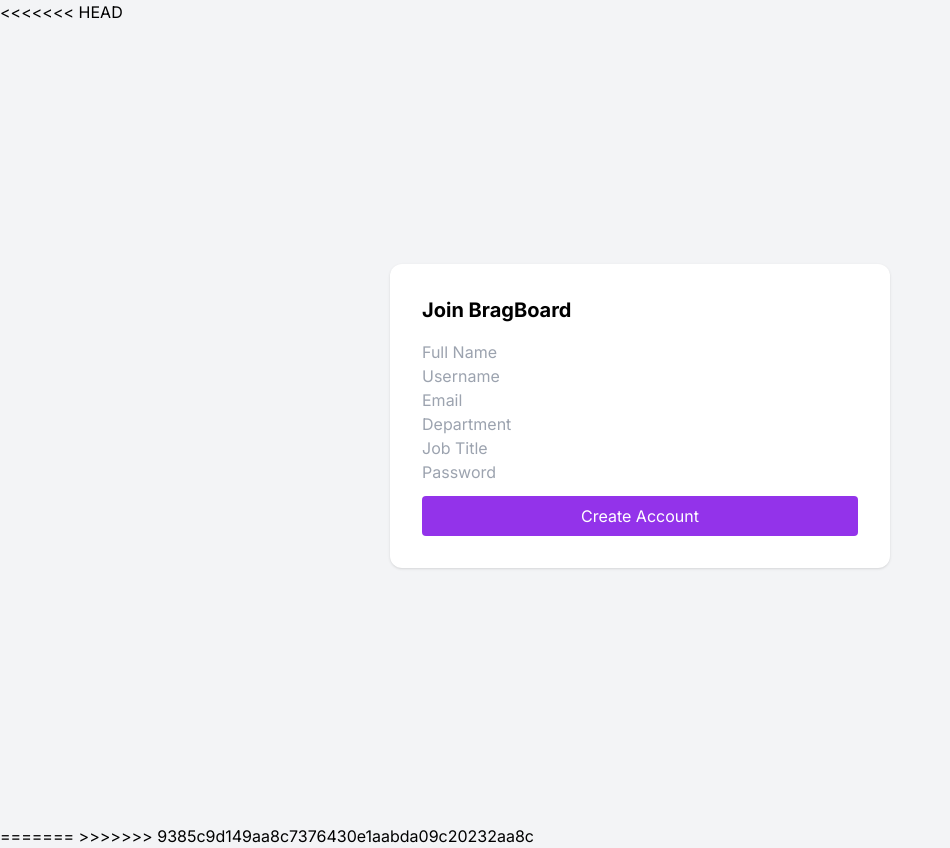
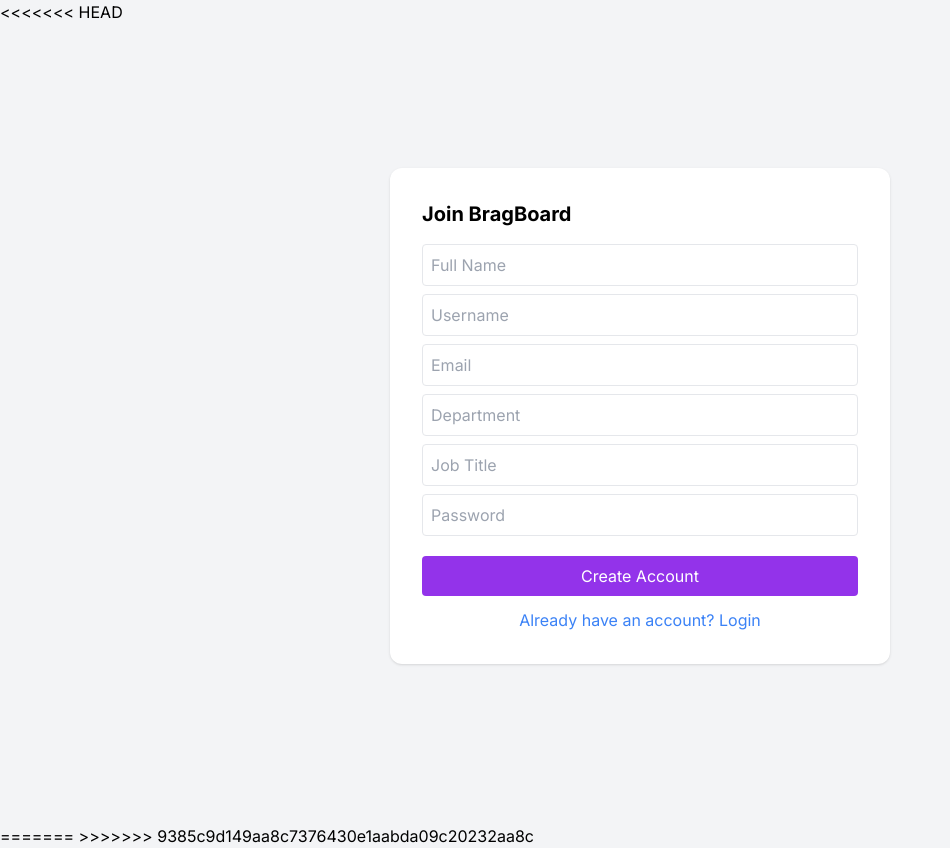
Before and after one commit to springboardmentor182e/bragboard-feb-26, a React (Create React App) app in the folder client/: page /register in a window 1280 px wide. Shown: the whole page, without its empty margins (0-950 px from the left). Built offline with nearby package versions, Linux system fonts and the light colour scheme.

Commit message:
done setup

```diff
--- a/client/src/pages/Login.jsx
+++ b/client/src/pages/Login.jsx
@@ -1,37 +1,65 @@
 import { useState } from "react";
 import { loginUser } from "../services/api";
+import { useNavigate } from "react-router-dom";
 
 export default function Login() {
   const [data, setData] = useState({ username: "", password: "" });
+  const navigate = useNavigate();
 
   const handleSubmit = async (e) => {
     e.preventDefault();
-    const res = await loginUser(data);
-    localStorage.setItem("token", res.data.access_token);
-    window.location.href = "/dashboard";
+    try {
+      const res = await loginUser(data);
+
+      // ✅ store token
+      localStorage.setItem("token", res.data.access_token);
+
+      // ✅ go to dashboard
+      navigate("/dashboard");
+    } catch (err) {
+      alert("Login failed");
+      console.log(err);
+    }
   };
 
   return (
     <div className="h-screen flex items-center justify-center bg-gray-100">
-      <form onSubmit={handleSubmit} className="bg-white p-8 rounded-xl shadow w-96">
-        <h2 className="text-2xl font-bold mb-4 text-center">Welcome to BragBoard</h2>
+      <form
+        onSubmit={handleSubmit}
+        className="bg-white p-8 rounded-xl shadow w-96"
+      >
+        <h2 className="text-2xl font-bold mb-4 text-center">
+          Welcome to BragBoard
+        </h2>
 
         <input
           placeholder="Username"
           className="w-full mb-3 p-2 border rounded"
-          onChange={(e) => setData({...data, username: e.target.value})}
+          onChange={(e) =>
+            setData({ ...data, username: e.target.value })
+          }
         />
 
         <input
           type="password"
           placeholder="Password"
           className="w-full mb-3 p-2 border rounded"
-          onChange={(e) => setData({...data, password: e.target.value})}
+          onChange={(e) =>
+            setData({ ...data, password: e.target.value })
+          }
         />
 
         <button className="w-full bg-purple-600 text-white p-2 rounded">
           Sign In
         </button>
+
+        {/* ✅ Register Link */}
+        <p
+          onClick={() => navigate("/register")}
+          className="text-blue-500 cursor-pointer mt-3 text-center"
+        >
+          Don't have an account? Register
+        </p>
       </form>
     </div>
   );
--- a/client/src/pages/Register.jsx
+++ b/client/src/pages/Register.jsx
@@ -1,13 +1,15 @@
 import { useState } from "react";
 import { registerUser } from "../services/api";
+import { useNavigate } from "react-router-dom";
 
 export default function Register() {
   const [data, setData] = useState({});
+  const navigate = useNavigate();
 
   const handleSubmit = async (e) => {
     e.preventDefault();
     await registerUser(data);
-    window.location.href = "/";
+    navigate("/"); // better than window.location
   };
 
   return (
@@ -15,16 +17,36 @@ export default function Register() {
       <form className="bg-white p-8 rounded-xl shadow w-[500px]" onSubmit={handleSubmit}>
         <h2 className="text-xl font-bold mb-4">Join BragBoard</h2>
 
-        <input placeholder="Full Name" className="input" onChange={(e)=>setData({...data, full_name:e.target.value})}/>
-        <input placeholder="Username" className="input" onChange={(e)=>setData({...data, username:e.target.value})}/>
-        <input placeholder="Email" className="input" onChange={(e)=>setData({...data, email:e.target.value})}/>
-        <input placeholder="Department" className="input" onChange={(e)=>setData({...data, department:e.target.value})}/>
-        <input placeholder="Job Title" className="input" onChange={(e)=>setData({...data, job_title:e.target.value})}/>
-        <input type="password" placeholder="Password" className="input" onChange={(e)=>setData({...data, password:e.target.value})}/>
+        <input placeholder="Full Name" className="border p-2 w-full mb-2 rounded"
+          onChange={(e)=>setData({...data, full_name:e.target.value})}/>
+
+        <input placeholder="Username" className="border p-2 w-full mb-2 rounded"
+          onChange={(e)=>setData({...data, username:e.target.value})}/>
+
+        <input placeholder="Email" className="border p-2 w-full mb-2 rounded"
+          onChange={(e)=>setData({...data, email:e.target.value})}/>
+
+        <input placeholder="Department" className="border p-2 w-full mb-2 rounded"
+          onChange={(e)=>setData({...data, department:e.target.value})}/>
+
+        <input placeholder="Job Title" className="border p-2 w-full mb-2 rounded"
+          onChange={(e)=>setData({...data, job_title:e.target.value})}/>
+
+        <input type="password" placeholder="Password" className="border p-2 w-full mb-2 rounded"
+          onChange={(e)=>setData({...data, password:e.target.value})}/>
 
         <button className="w-full bg-purple-600 text-white p-2 rounded mt-3">
           Create Account
         </button>
+
+        {/* ✅ ADD HERE */}
+        <p
+          onClick={() => navigate("/")}
+          className="text-blue-500 cursor-pointer mt-3 text-center"
+        >
+          Already have an account? Login
+        </p>
+
       </form>
     </div>
   );
```
